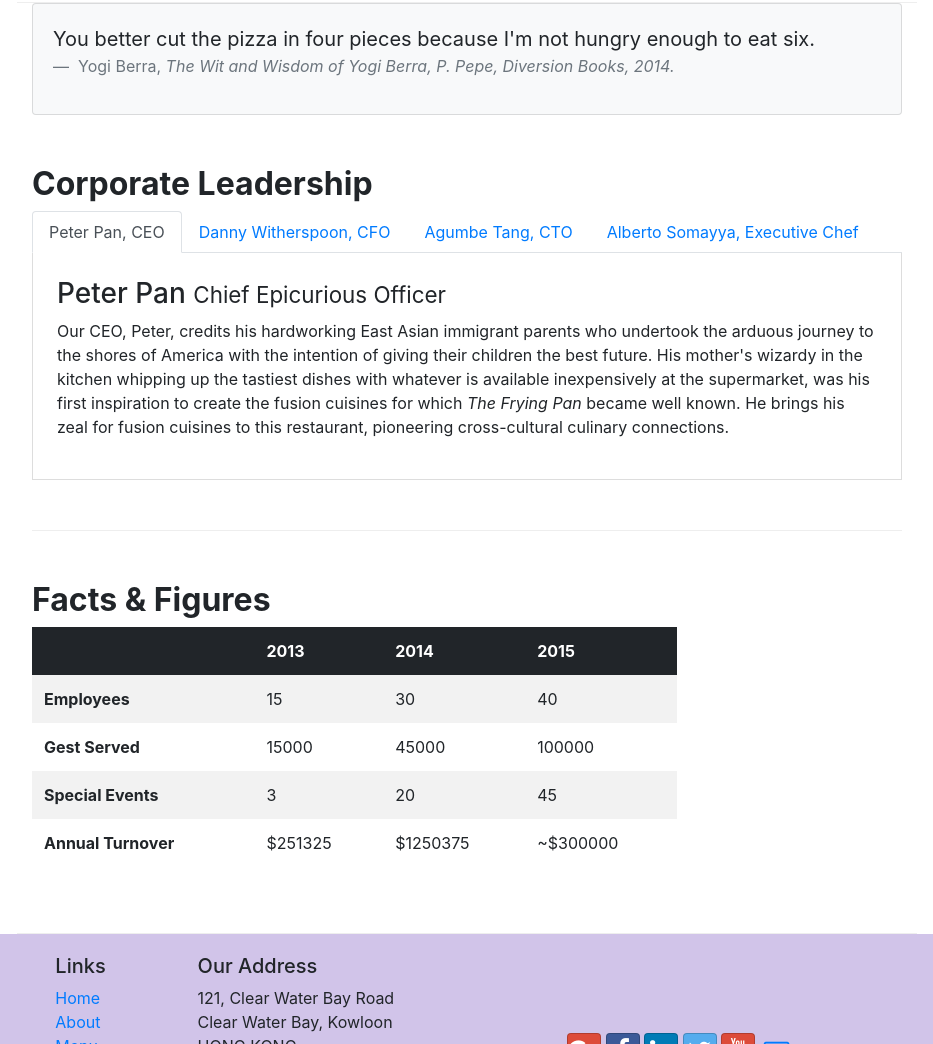
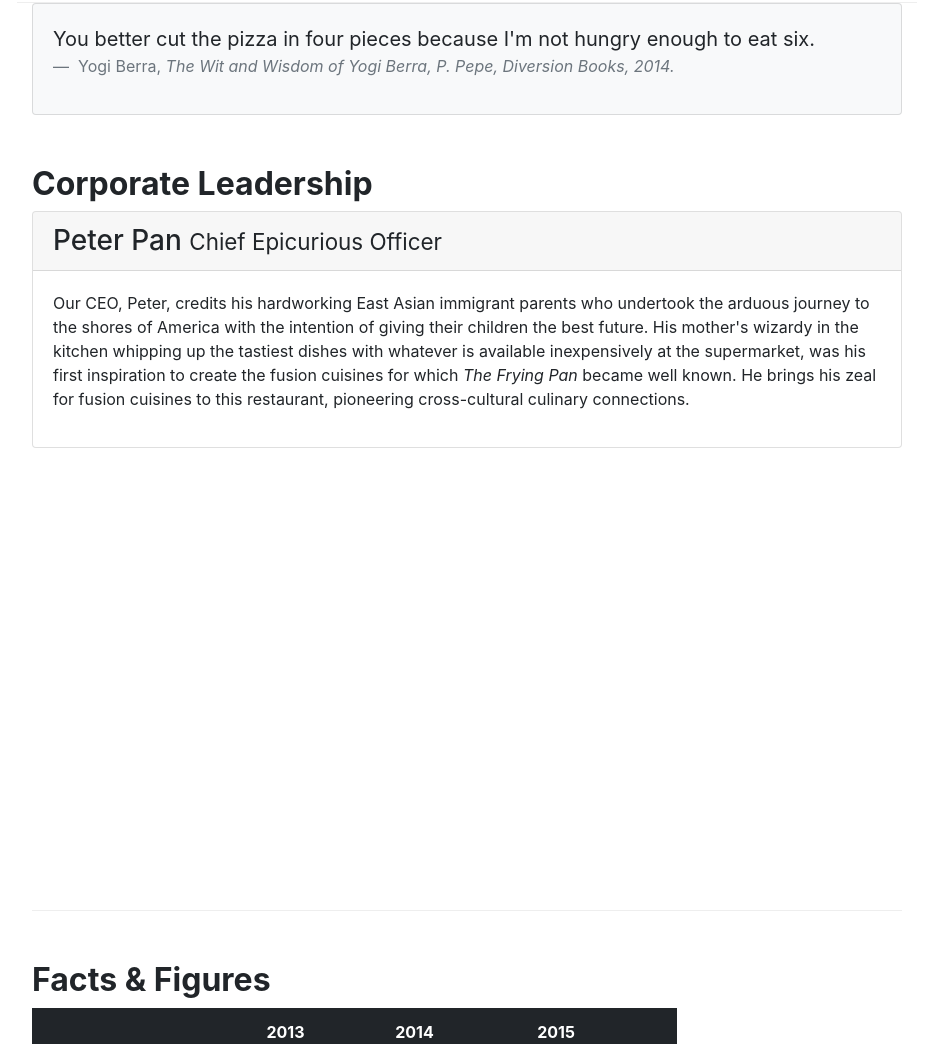
Before and after one commit to DamperDoor56/git-test, a website: page aboutus.html in a window 1280 px wide. Shown: the part 1102-2146 px from the top of the page, without its empty margins (173-1106 px from the left). Drawn offline with nearby package versions, Linux system fonts and the light colour scheme.

Commit message:
collapse

```diff
--- a/aboutus.html
+++ b/aboutus.html
@@ -121,7 +121,7 @@
             <div class="row-content">
                 <h2>Corporate Leadership</h2>
 
-                <ul class="nav nav-tabs">
+                <!-- <ul class="nav nav-tabs">
                     <li class="nav-item">
                         <a class="nav-link active" href="#peter" role="tab" data-toggle="tab">Peter Pan, CEO</a>
                     </li>
@@ -135,12 +135,23 @@
                         <a class="nav-link" href="#alberto" role="tab" data-toggle="tab">Alberto Somayya, Executive Chef</a>
                     </li>
                 </ul>
+                 -->
+                <div id="accordion">
+                    <div class="card">
+                        <div class="card-header" role="tab" id="peterhead">
+                            <h3 class="mb-0">
+                               <a data-toggle="collapse" data-target="#peter">
+                                    Peter Pan <small>Chief Epicurious Officer</small>
+                               </a>
+                        </h3>
+                        </div>
+                        <div role="tabpanel" class="collapse show" id="peter" data-parent="#accordion">
+                            <div class="card-body">
+                                <p class="d-none d-sm-block">Our CEO, Peter, credits his hardworking East Asian immigrant parents who undertook the arduous journey to the shores of America with the intention of giving their children the best future. His mother's wizardy in the kitchen whipping up the tastiest dishes with whatever is available inexpensively at the supermarket, was his first inspiration to create the fusion cuisines for which <em>The Frying Pan</em> became well known. He brings his zeal for fusion cuisines to this restaurant, pioneering cross-cultural culinary connections.</p>
+                            </div>
+                        </div>
+                    </div>
 
-                <div class="tab-content">
-                    <div role="tabpanel" class="tab-pane fade show active" id="peter">
-                        <h3>Peter Pan <small>Chief Epicurious Officer</small></h3>
-                        <p class="d-none d-sm-block">Our CEO, Peter, credits his hardworking East Asian immigrant parents who undertook the arduous journey to the shores of America with the intention of giving their children the best future. His mother's wizardy in the kitchen whipping up the tastiest dishes with whatever is available inexpensively at the supermarket, was his first inspiration to create the fusion cuisines for which <em>The Frying Pan</em> became well known. He brings his zeal for fusion cuisines to this restaurant, pioneering cross-cultural culinary connections.</p>
-                    </div>
                     <div role="tabpanel" class="tab-pane fade" id="danny">
                         <h3>Dhanasekaran Witherspoon <small>Chief Food Officer</small></h3>
                         <p class="d-none d-sm-block">Our CFO, Danny, as he is affectionately referred to by his colleagues, comes from a long established family tradition in farming and produce. His experiences growing up on a farm in the Australian outback gave him great appreciation for varieties of food sources. As he puts it in his own words, <em>Everything that runs, wins, and everything that stays, pays!</em></p>
@@ -253,102 +264,4 @@
 <script src="node_modules/popper.js/dist/umd/popper.min.js"></script>
 <script src="node_modules/bootstrap/dist/js/bootstrap.bundle.min.js"></script>
 </body>
-<!-- <body>
-
-    <header class="jumbotron">
-        <div class="container">
-            <div class="row row-header">
-                <div class="col-12 col-sm-6">
-                    <h1>Ristorante con Fusion</h1>
-                    <p>We take inspiration from the World's best cuisines, and create a unique fusion experience. Our lipsmacking creations will tickle your culinary senses!</p>
-                </div>
-                <div class="col-12 col-sm">
-                </div>
-            </div>
-        </div>
-    </header>
-
-    <div>
-        <div>
-            <ol class="col-12 breadcrumb">
-                <li class="breadcrumb-item"><a href="#">Home</a></li>
-                <li class="breadcrumb-item"><a href="#">About Us</a></li>
-            </ol>
-            <div>
-               <h3>About Us</h3>
-               <hr>
-            </div>
-        </div>
-
-        <div>
-            <div>
-                <h2>Our History</h2>
-                <p>Started in 2010, Ristorante con Fusion quickly established itself as a culinary icon par excellence in Hong Kong. With its unique brand of world fusion cuisine that can be found nowhere else, it enjoys patronage from the A-list clientele in Hong Kong.  Featuring four of the best three-star Michelin chefs in the world, you never know what will arrive on your plate the next time you visit us.</p>
-                <p>The restaurant traces its humble beginnings to <em>The Frying Pan</em>, a successful chain started by our CEO, Mr. Peter Pan, that featured for the first time the world's best cuisines in a pan.</p>
-            </div>
-            <div>
-            </div>
-        </div>
-
-
-        <div>
-            <div>
-                <h2>Corporate Leadership</h2>
-                <h3>Peter Pan <small>Chief Epicurious Officer</small></h3>
-                <p>Our CEO, Peter, credits his hardworking East Asian immigrant parents who undertook the arduous journey to the shores of America with the intention of giving their children the best future. His mother's wizardy in the kitchen whipping up the tastiest dishes with whatever is available inexpensively at the supermarket, was his first inspiration to create the fusion cuisines for which <em>The Frying Pan</em> became well known. He brings his zeal for fusion cuisines to this restaurant, pioneering cross-cultural culinary connections.</p>
-                <h3>Dhanasekaran Witherspoon <small>Chief Food Officer</small></h3>
-                <p>Our CFO, Danny, as he is affectionately referred to by his colleagues, comes from a long established family tradition in farming and produce. His experiences growing up on a farm in the Australian outback gave him great appreciation for varieties of food sources. As he puts it in his own words, <em>Everything that runs, wins, and everything that stays, pays!</em></p>
-                <h3>Agumbe Tang <small>Chief Taste Officer</small></h3>
-                <p>Blessed with the most discerning gustatory sense, Agumbe, our CTO, personally ensures that every dish that we serve meets his exacting tastes. Our chefs dread the tongue lashing that ensues if their dish does not meet his exacting standards. He lives by his motto, <em>You click only if you survive my lick.</em></p>
-                <h3>Alberto Somayya <small>Executive Chef</small></h3>
-                <p>Award winning three-star Michelin chef with wide International experience having worked closely with whos-who in the culinary world, he specializes in creating mouthwatering Indo-Italian fusion experiences. He says, <em>Put together the cuisines from the two craziest cultures, and you get a winning hit! Amma Mia!</em></p>
-            </div>
-       </div>
-
-    </div>
-
-    <footer class="footer">
-        <div class="container">
-            <div class="row">
-                <div class="col-4 offset-1 col-sm-2">
-                    <h5>Links</h5>
-                    <ul class="list-unstyled">
-                        <li><a href="#">Home</a></li>
-                        <li><a href="#">About</a></li>
-                        <li><a href="#">Menu</a></li>
-                        <li><a href="#">Contact</a></li>
-                    </ul>
-                </div>
-                <div class="col-7 col-sm-5">
-                    <h5>Our Address</h5>
-                    <address>
-		              121, Clear Water Bay Road<br>
-		              Clear Water Bay, Kowloon<br>
-		              HONG KONG<br>
-		              Tel.: +852 1234 5678<br>
-		              Fax: +852 8765 4321<br>
-		              Email: <a href="mailto:confusion@food.net">confusion@food.net</a>
-		           </address>
-                </div>
-                <div class="col-12 col-sm-4 align-self-center">
-                    <div class="text-center">
-                        <a href="http://google.com/+">Google+</a>
-                        <a href="http://www.facebook.com/profile.php?id=">Facebook</a>
-                        <a href="http://www.linkedin.com/in/">LinkedIn</a>
-                        <a href="http://twitter.com/">Twitter</a>
-                        <a href="http://youtube.com/">YouTube</a>
-                        <a href="mailto:">Mail</a>
-                    </div>
-                </div>
-           </div>
-           <div class="row justify-content-center">
-                <div class="col-auto">
-                    <p>© Copyright 2018 Ristorante Con Fusion</p>
-                </div>
-           </div>
-        </div>
-    </footer>
-
-</body> -->
-
 </html>
```
